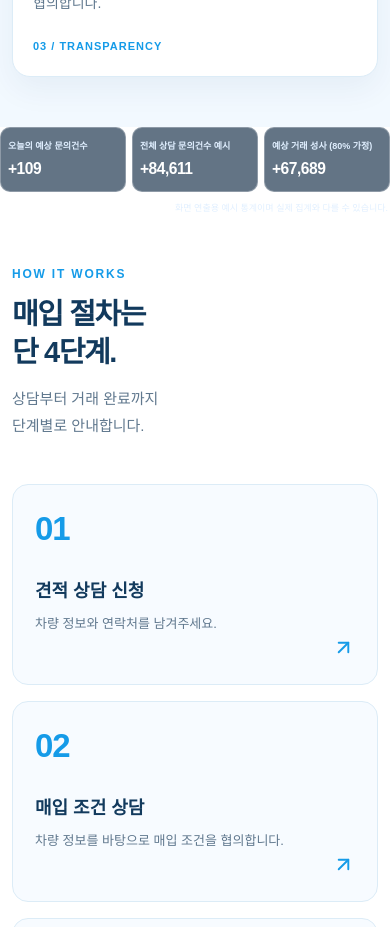
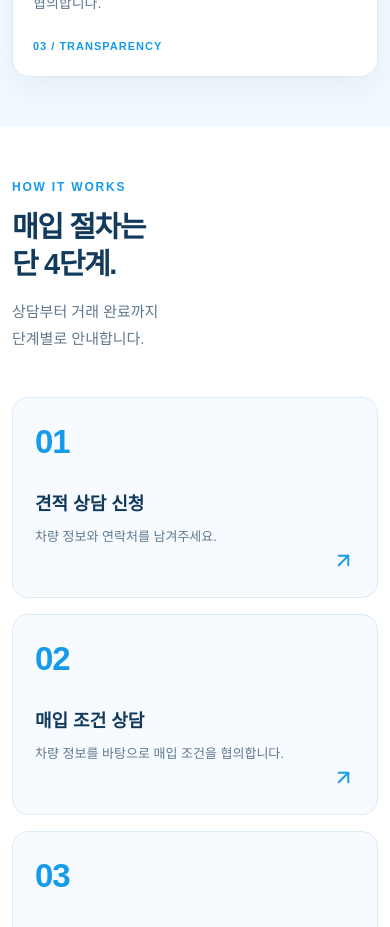
Before and after one commit to bikeseller756-png/heybike, a Next.js app in the folder highbike-web/: page / in a window 390 px wide. Shown: the part 1980-2907 px from the top of the page. Built offline with nearby package versions, Linux system fonts and the light colour scheme; no server answers.

Commit message:
Update hero-stats.css

```diff
--- a/highbike-web/app/hero-stats.css
+++ b/highbike-web/app/hero-stats.css
@@ -10,20 +10,22 @@
   padding-bottom: 28px;
 }
 
-.heyHeroStats {
+/* BMW 메인 화면 통계 유지 */
+
+.heyFullHero > .heyHeroStats {
   position: relative;
   z-index: 2;
   width: min(1200px, 100%);
   margin: auto auto 0;
 }
 
-.heyHeroStats .heyHeroStatsGrid {
+.heyFullHero > .heyHeroStats .heyHeroStatsGrid {
   display: grid;
   grid-template-columns: repeat(3, minmax(0, 1fr));
   gap: 14px;
 }
 
-.heyHeroStats .heyHeroStatCard {
+.heyFullHero > .heyHeroStats .heyHeroStatCard {
   min-width: 0;
   padding: 18px 20px;
   border: 1px solid rgba(255, 255, 255, 0.28);
@@ -34,7 +36,7 @@
   -webkit-backdrop-filter: blur(6px);
 }
 
-.heyHeroStats .heyHeroStatLabel {
+.heyFullHero > .heyHeroStats .heyHeroStatLabel {
   display: block;
   margin-bottom: 8px;
   font-size: 12px;
@@ -42,7 +44,7 @@
   color: #e0efff;
 }
 
-.heyHeroStats .heyHeroStatNumber {
+.heyFullHero > .heyHeroStats .heyHeroStatNumber {
   display: block;
   font-size: clamp(24px, 3vw, 36px);
   font-weight: 900;
@@ -51,11 +53,17 @@
   font-variant-numeric: tabular-nums;
 }
 
-.heyHeroStats .heyHeroStatsNote {
+.heyFullHero > .heyHeroStats .heyHeroStatsNote {
   margin: 9px 2px 0;
   color: #e0efff;
   font-size: 10px;
   text-align: right;
+}
+
+/* BMW 메인 화면 밖에 있는 중복 통계 숨김 */
+
+.heySite .heyHeroStats:not(.heyFullHero .heyHeroStats) {
+  display: none !important;
 }
 
 @media (max-width: 800px) {
@@ -63,19 +71,19 @@
     gap: 22px;
   }
 
-  .heyHeroStats .heyHeroStatsGrid {
+  .heyFullHero > .heyHeroStats .heyHeroStatsGrid {
     gap: 8px;
   }
 
-  .heyHeroStats .heyHeroStatCard {
+  .heyFullHero > .heyHeroStats .heyHeroStatCard {
     padding: 14px 10px;
   }
 
-  .heyHeroStats .heyHeroStatLabel {
+  .heyFullHero > .heyHeroStats .heyHeroStatLabel {
     font-size: 10px;
   }
 
-  .heyHeroStats .heyHeroStatNumber {
+  .heyFullHero > .heyHeroStats .heyHeroStatNumber {
     font-size: clamp(17px, 3.5vw, 25px);
   }
 }
@@ -85,27 +93,27 @@
     gap: 18px;
   }
 
-  .heyHeroStats .heyHeroStatsGrid {
+  .heyFullHero > .heyHeroStats .heyHeroStatsGrid {
     grid-template-columns: repeat(3, minmax(0, 1fr));
     gap: 6px;
   }
 
-  .heyHeroStats .heyHeroStatCard {
+  .heyFullHero > .heyHeroStats .heyHeroStatCard {
     padding: 12px 7px;
     border-radius: 10px;
   }
 
-  .heyHeroStats .heyHeroStatLabel {
+  .heyFullHero > .heyHeroStats .heyHeroStatLabel {
     font-size: 9px;
     line-height: 1.4;
   }
 
-  .heyHeroStats .heyHeroStatNumber {
+  .heyFullHero > .heyHeroStats .heyHeroStatNumber {
     font-size: clamp(15px, 4vw, 20px);
     letter-spacing: -0.5px;
   }
 
-  .heyHeroStats .heyHeroStatsNote {
+  .heyFullHero > .heyHeroStats .heyHeroStatsNote {
     font-size: 9px;
   }
 }
```
